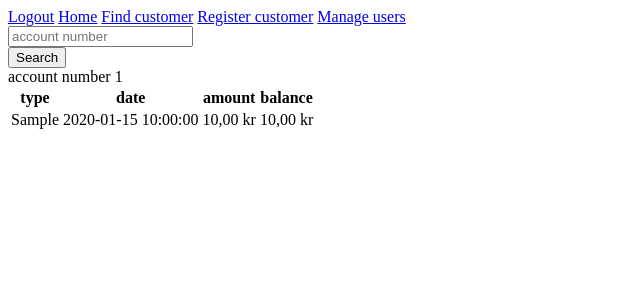
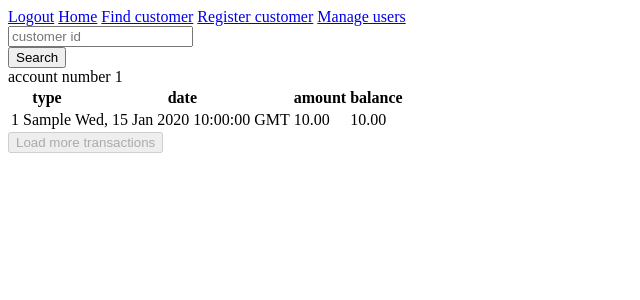
Before and after one commit to sthao8/bank, a Flask app: page /account/1 in a window 1280 px wide. Shown: the top 300 px of the page, without its empty margins (0-640 px from the left). Run offline with Flask 3, Linux system fonts and the light colour scheme; a user stored in the database is signed in; tables that the repository leaves empty hold one stand-in row (values such as "Sample post"); parts of the project's set-up code (start-up, migrations or seed data) failed here and were passed over.

Commit message:
Added API to account transactions page

```diff
--- a/templates/base.html
+++ b/templates/base.html
@@ -16,7 +16,7 @@
             <a href="{{ url_for('users.crud_user') }}" class="{{ 'active' if active_page=='crud_user' }}">Manage users</a>
             <form action="{{ url_for('search.search_account_number') }}" method="post">
                 {{ search_account_form.hidden_tag() }}
-                {{ search_account_form.search_account_number() }}
+                {{ search_account_form.search_customer_id() }}
                 <div>
                     {{ search_account_form.submit() }}
                 </div>
--- a/templates/customers/account_page.html
+++ b/templates/customers/account_page.html
@@ -8,22 +8,54 @@
     account number {{ account.id }}
     <table>
         <thead>
+            <th></th>
             <th>type</th>
             <th>date</th>
             <th>amount</th>
             <th>balance</th>
         </thead>
         <tbody>
-            {% for transaction in transactions %}
-            <tr>
-                <td> {{ transaction.type }} </td>
-                <td> {{ transaction.timestamp }} </td>
-                <td> {{ transaction.amount | format_money }} </td>
-                <td> {{ transaction.new_balance | format_money}} </td>
-            </tr>
-            {% endfor %}
-            <tr></tr>
         </tbody>
     </table>
+    <button id="incrementPageButton">Load more transactions</button>
+
+<script>
+    const pageCounter = document.getElementById("incrementPageButton");
+    let page = 1
+    let counter = 1;
+
+    async function LoadAccountTransactions() {
+        const url = `/api/accounts/{{ account.id }}/${page}`;
+        const response = await fetch(url);
+        const data = await response.json();
+        const allTransactions = data.transactions;
+        const transactionTable = document.querySelector("table tbody");
+
+        // Disable load more button if no more transactions/pages
+        if (!data.has_more) {
+            pageCounter.disabled = true;
+        }
+
+        allTransactions.forEach(transaction => {
+            const row = document.createElement('tr');
+            row.innerHTML = `
+            <td>${counter++}</td>
+            <td>${transaction.type}</td>
+            <td>${transaction.timestamp}</td>
+            <td>${transaction.amount}</td>
+            <td>${transaction.new_balance}</td>
+            `;
+            transactionTable.appendChild(row);
+        });
+    }
+
+    pageCounter.addEventListener("click", function() {
+        page++;
+        console.log(page);
+        LoadAccountTransactions();
+    });
+
+    window.onload = () => LoadAccountTransactions();
+</script>
 
 {% endblock %}
--- a/views/customers/customers_pages.py
+++ b/views/customers/customers_pages.py
@@ -1,21 +1,23 @@
-from flask import Blueprint, render_template, redirect, flash, url_for
+from flask import Blueprint, render_template, redirect, flash, url_for, jsonify, request, abort
 from flask_security import login_required
+from math import ceil
 
 from models import db
 from .services import (
-    get_customer_from_id,
-    get_account_from_id,
-    get_transactions_from_account_id,
+    get_customer_or_404,
+    get_account_or_404,
     get_all_countries,
     create_customer_and_new_account,
     get_country_stats,
-    get_supported_country_names,
-    get_country_customer
+    get_country_customer,
+    TransactionsApiModel,
+    get_limited_offset_transactions,
+    get_count_of_transactions,
+    get_country_or_404
     )
 from views.forms import RegisterCustomerForm
 
 customers_blueprint = Blueprint("customers", __name__)
-
 
 @customers_blueprint.route("/", methods=["GET"])
 @login_required
@@ -38,20 +40,15 @@ def index():
 @customers_blueprint.route("/country-page/<country>", methods=["GET"])
 @login_required
 def country_page(country):
-    supported_countries = get_supported_country_names()
+    country = get_country_or_404(country)
 
-    if country in supported_countries:
-        country_customer = get_country_customer(country)
+    country_customer = get_country_customer(country.name)
 
-        return render_template(
-            "customers/country_page.html",
-            active_page="index",
-            country=country,
-            country_customers=country_customer)
-
-    else:
-        return render_template("404.html")
-
+    return render_template(
+        "customers/country_page.html",
+        active_page="index",
+        country=country.name,
+        country_customers=country_customer)
 
 @customers_blueprint.route("/register_customer", methods=["GET", "POST"])
 @login_required
@@ -80,20 +77,44 @@ def register_customer():
 @customers_blueprint.route("/customer/<customer_id>", methods=["GET"])
 @login_required
 def customer_page(customer_id):
-    customer = get_customer_from_id(customer_id)
+    customer = get_customer_or_404(customer_id)
 
-    if customer:
-        total_balance = sum([account.balance for account in customer.accounts])
-        return render_template(
-            "customers/customer_page.html",
-            customer=customer,
-            total_balance=total_balance)
+    total_balance = sum([account.balance for account in customer.accounts])
+    return render_template(
+        "customers/customer_page.html",
+        customer=customer,
+        total_balance=total_balance)
 
 @customers_blueprint.route("/account/<account_id>", methods=["GET"])
 @login_required
 def account_page(account_id):
-    #TODO Like ajax fetch this in html OR something
-    account = get_account_from_id(account_id)
-    if account:
-        transactions = get_transactions_from_account_id(account_id)
-        return render_template("customers/account_page.html", account=account, transactions=transactions)
+    account = get_account_or_404(account_id)
+    return render_template("customers/account_page.html", account=account)
+
+@customers_blueprint.route("/api/accounts/<int:account_id>/<int:page>")
+def transactions(account_id, page):
+    TRANSACTIONS_PER_PAGE = 20
+
+    account = get_account_or_404(account_id)
+
+    total_transactions_amount = get_count_of_transactions(account_id)
+    total_pages = ceil(total_transactions_amount / TRANSACTIONS_PER_PAGE)
+
+    if page < 1 or page > total_pages:
+        abort(404, "Page not found")
+
+    has_more = page < total_pages
+    print(page, total_pages, has_more)
+
+    account_transactions = get_limited_offset_transactions(account_id, TRANSACTIONS_PER_PAGE, page)
+
+    transactions_list = []
+
+    for transaction in account_transactions:
+        transaction_api_model = TransactionsApiModel(transaction)
+        transactions_list.append(transaction_api_model)
+    transactions_dict = [api_transaction.to_dict() for api_transaction in transactions_list]
+
+    return jsonify({"transactions": transactions_dict, "has_more": has_more})
+
+# TODO HERE make an api for customer profile page
--- a/views/customers/services.py
+++ b/views/customers/services.py
@@ -5,8 +5,8 @@ from sqlalchemy.orm import joinedload
 from sqlalchemy import select, func, desc, asc
 
 
-def get_supported_country_names():
-    return db.session.execute(select(Country.name)).scalars().all()
+def get_country_or_404(country_name):
+    return Country.query.filter(func.lower(Country.name)==country_name.lower()).one_or_404()
 
 def get_country_customer(country):
     return db.session.execute(
@@ -22,17 +22,21 @@ def get_country_customer(country):
             .limit(10)
             ).all()
 
-def get_customer_from_id(customer_id):
+def get_customer_or_404(customer_id):
     return Customer.query.filter_by(id=customer_id).options(
         joinedload(Customer.accounts),
         joinedload(Customer.country_details)
         ).one_or_404()
 
-def get_account_from_id(account_id):
+def get_account_or_404(account_id):
     return Account.query.filter_by(id=account_id).one_or_404()
 
-def get_transactions_from_account_id(account_id):
-    return Transaction.query.filter_by(account_id=account_id).order_by(Transaction.timestamp.desc()).all()
+def get_limited_offset_transactions(account_id, transactions_per_page, page):
+    offset_value = (page - 1) * transactions_per_page
+    return Transaction.query.filter_by(account_id=account_id).order_by(Transaction.timestamp.desc()).limit(transactions_per_page).offset(offset_value).all()
+
+def get_count_of_transactions(account_id):
+    return Transaction.query.filter_by(account_id=account_id).count()
 
 def get_all_countries():
     return Country.query.all()
@@ -65,3 +69,23 @@ def get_country_stats():
             .group_by(Customer.country)
             .order_by(desc("sum_of_accounts"))
             ).all()
+
+class TransactionsApiModel:
+    def __init__(self, transaction: Transaction) -> None:
+        self.id = transaction.id
+        self.type = transaction.type
+        self.timestamp = transaction.timestamp
+        self.amount = transaction.amount
+        self.new_balance = transaction.new_balance
+        self.account_id = transaction.account_id
+
+    def to_dict(self):
+        """ Converts api model instance into a dictionary """
+        return {
+            "id": self.id,
+            "type": self.type,
+            "timestamp": self.timestamp,
+            "amount": self.amount,
+            "new_balance": self.new_balance,
+            "account_id": self.account_id
+        }
--- a/views/forms.py
+++ b/views/forms.py
@@ -65,11 +65,11 @@ class LoginForm(FlaskForm):
     submit = SubmitField("Login")
 
 class SearchAccountForm(FlaskForm):
-    search_account_number = StringField(
+    search_customer_id = StringField(
         "account number",
         render_kw={
             "size": 20,
-            "placeholder": "account number",
+            "placeholder": "customer id",
             "autocomplete": "off",
             "pattern": r'^\d+$',
             "title": "Only numbers allowed for account number",
--- a/views/search/search_pages.py
+++ b/views/search/search_pages.py
@@ -15,7 +15,7 @@ def search_account_number():
     form = SearchAccountForm()
 
     if form.validate_on_submit():
-        customer = get_customer_from_account_number(form.search_account_number.data)
+        customer = get_customer_from_account_number(form.search_customer_id.data)
 
         if customer:
             print(customer)
--- a/views/transactions/transactions_pages.py
+++ b/views/transactions/transactions_pages.py
@@ -14,7 +14,6 @@ from business_logic.constants import TransactionTypes
 from utils import format_money
 
 transactions_blueprint = Blueprint("transactions", __name__)
-
 
 @transactions_blueprint.route("/transactions", methods=["POST"])
 @roles_accepted("cashier")
@@ -81,7 +80,6 @@ def process_transfer():
     customer_id = request.form.get("customer_id", None)
     customer = get_customer_or_404(customer_id)
     form: FlaskForm = TransferForm()
-    current_date = date.today()
 
     accounts_choices = get_account_choices(customer)
     form.transfer_account_from.choices = accounts_choices
--- a/views/users/services.py
+++ b/views/users/services.py
@@ -1,6 +1,5 @@
 from models import UserRoles, User, db, user_datastore
 from flask_security.utils import verify_password, hash_password
-
 
 def get_user_roles():
     return [role.value for role in UserRoles]
```
